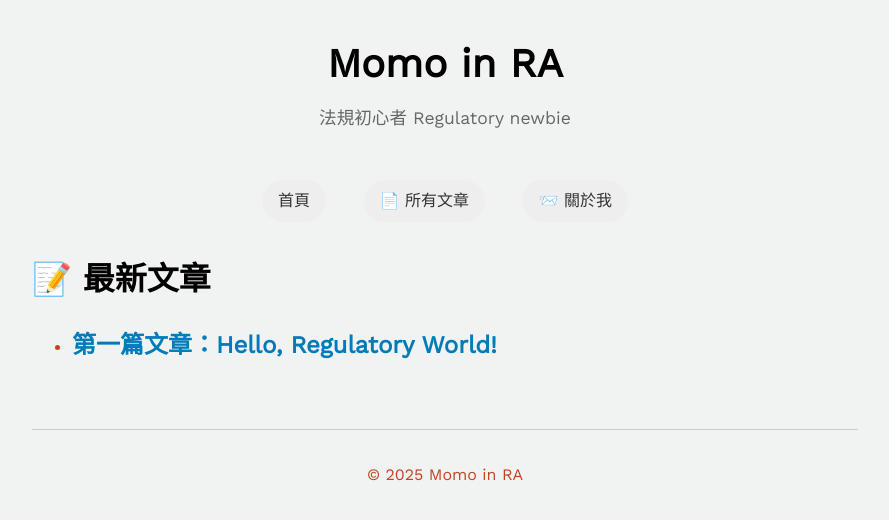
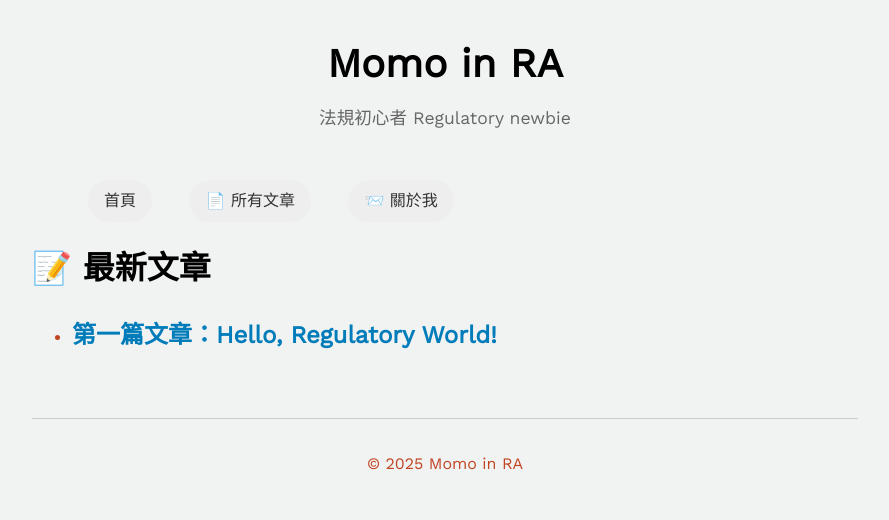
Before and after one commit to MomoInRA/github.io, a Jekyll site: the page built from index.md, in a window 1280 px wide. Shown: the top 520 px of the page, without its empty margins (195-1084 px from the left). Built offline with Jekyll 4.4.1, drawn with Linux system fonts in a browser that asks for light colours.

Commit message:
Update style.css

```diff
--- a/assets/css/style.css
+++ b/assets/css/style.css
@@ -59,24 +59,6 @@ header .subtitle {
   color: #666;
   margin-top: 0.5rem;
 }
-.navbar ul {
-  list-style: none;
-  padding: 0;
-  text-align: center;
-  margin: 1rem 0 2rem 0;
-}
-
-.navbar {
-  text-align: center;
-  margin-bottom: 2rem;
-}
-
-.navbar ul {
-  list-style: none;
-  padding: 0;
-  margin: 0;
-}
-
 .navbar ul li {
   display: inline-block;
   margin: 0 1rem;
```
